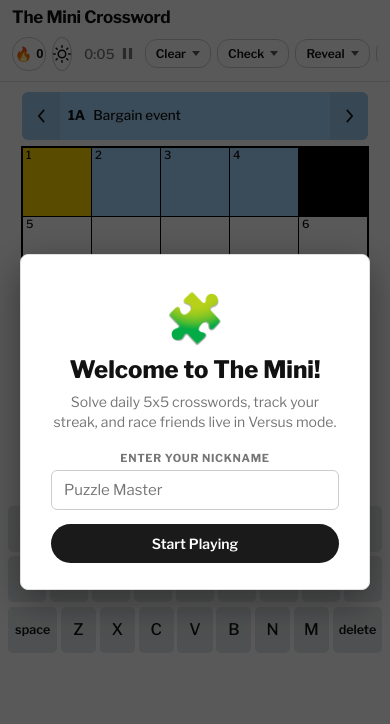
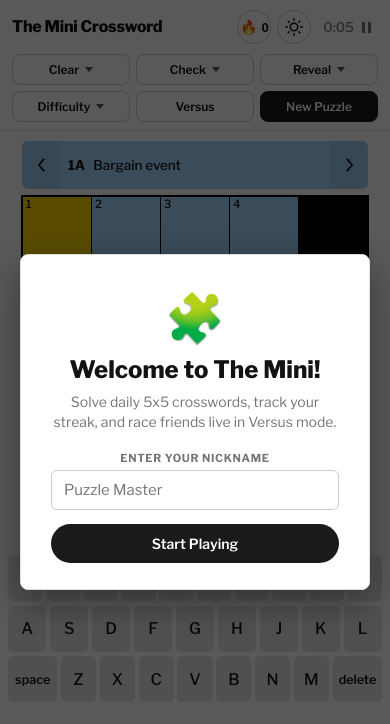
Before and after one commit to MattLD13/the-mini-crossword, a website: page index.html in a window 390 px wide. Drawn offline with nearby package versions, Linux system fonts and the light colour scheme; no server answers.

Commit message:
Position streak, dark mode toggle, and timer next to brand title on mobile, and format tools in 2 clean rows

```diff
--- a/index.html
+++ b/index.html
@@ -36,13 +36,14 @@
 </div>
 
 <header class="topbar">
+  <div class="topbar-main">
     <div class="brand">
       <div class="brand-title">The Mini Crossword</div>
       <div class="brand-date" id="puzzleDate"></div>
       <div class="brand-note" id="bankNote"></div>
     </div>
 
-  <div class="tools">
+    <div class="header-controls">
       <button class="icon-btn streak-badge" id="statsBtn" title="Your Stats & Profile" aria-label="Your Stats & Profile">
         <span class="fire-icon">🔥</span>
         <span id="streakHeaderCount">0</span>
@@ -60,7 +61,10 @@
           <rect x="7.6" y="1" width="3.4" height="12" fill="currentColor"></rect>
         </svg>
       </button>
+    </div>
+  </div>
 
+  <div class="tools">
     <div class="menu" data-menu>
       <button class="tool-btn" data-menu-btn>Clear<span class="caret"></span></button>
       <div class="menu-list">
--- a/styles.css
+++ b/styles.css
@@ -188,6 +188,18 @@ html, body {
   padding: 10px 20px;
   border-bottom: 1px solid var(--line);
   flex-wrap: wrap;
+}
+
+.topbar-main {
+  display: flex;
+  align-items: center;
+  gap: 16px;
+}
+
+.header-controls {
+  display: flex;
+  align-items: center;
+  gap: 8px;
 }
 
 .brand-title {
@@ -843,30 +855,49 @@ body.racing #newBtn { opacity: .4; pointer-events: none; }
   :root { --cell: min(18.5vw, 68px); }
 
   .topbar {
-    padding: 8px 12px;
-    gap: 6px;
+    padding: 10px 12px 8px;
+    gap: 10px;
+    flex-direction: column;
+    align-items: stretch;
+  }
+
+  .topbar-main {
+    display: flex;
+    align-items: center;
+    justify-content: space-between;
+    width: 100%;
   }
 
   .brand {
     display: flex;
-    align-items: baseline;
-    gap: 8px;
+    flex-direction: column;
   }
 
+  .brand-title { font-size: 16px; font-weight: 800; }
   .brand-date, .brand-note { display: none; }
 
+  .header-controls {
+    display: flex;
+    align-items: center;
+    gap: 6px;
+  }
+
   .tools {
+    display: grid;
+    grid-template-columns: repeat(3, 1fr);
+    gap: 6px;
     width: 100%;
-    overflow-x: auto;
-    white-space: nowrap;
-    padding: 4px 0 2px;
-    gap: 6px;
-    -webkit-overflow-scrolling: touch;
-    scrollbar-width: none;
+    overflow: visible;
   }
-  .tools::-webkit-scrollbar { display: none; }
 
-  .tool-btn { padding: 6px 10px; font-size: 12px; border-radius: 12px; }
+  .tools .menu { width: 100%; }
+  .tool-btn {
+    width: 100%;
+    justify-content: center;
+    padding: 7px 6px;
+    font-size: 12px;
+    border-radius: 8px;
+  }
   .timer { padding: 4px 6px; font-size: 13.5px; }
 
   .page {
```
Lines whose indentation alone changed are shown as unchanged.
